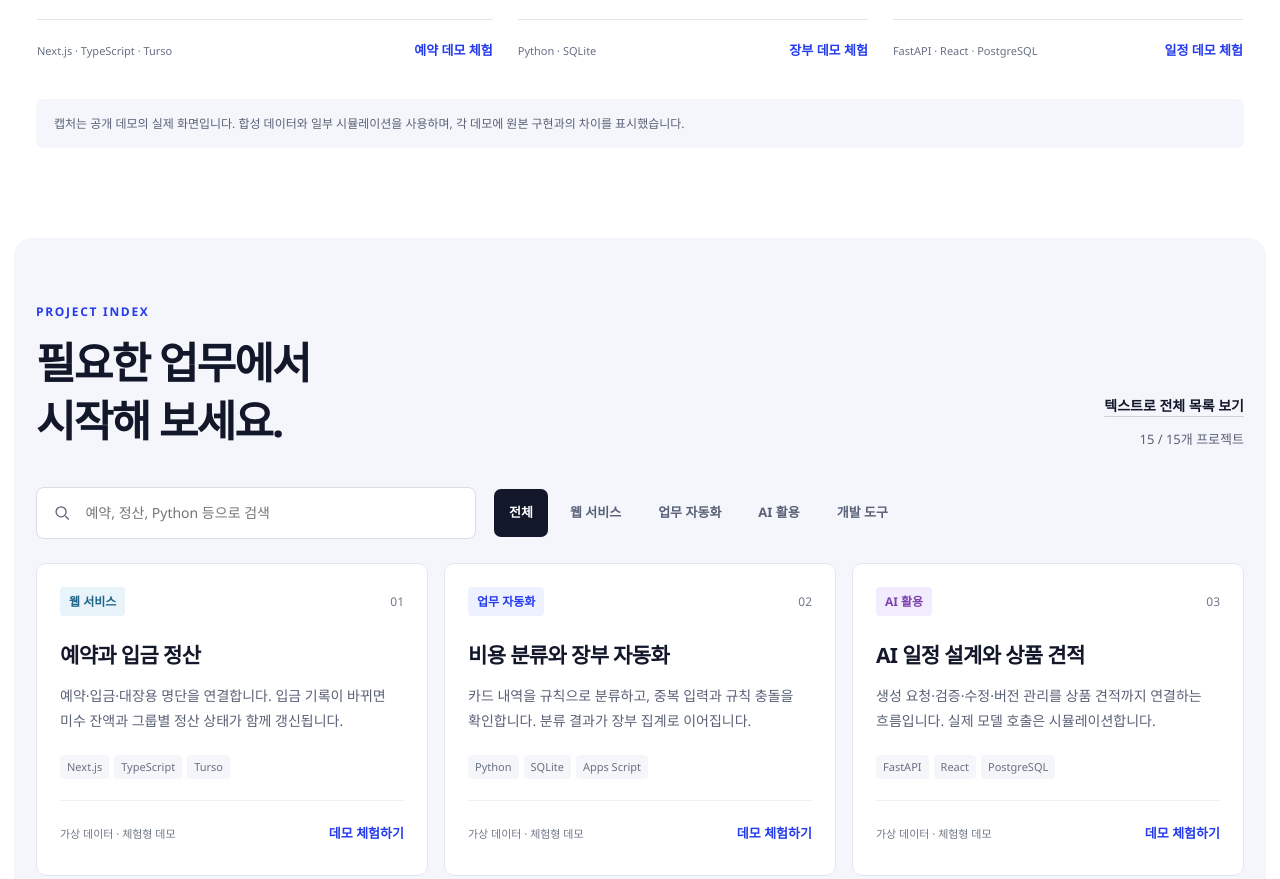
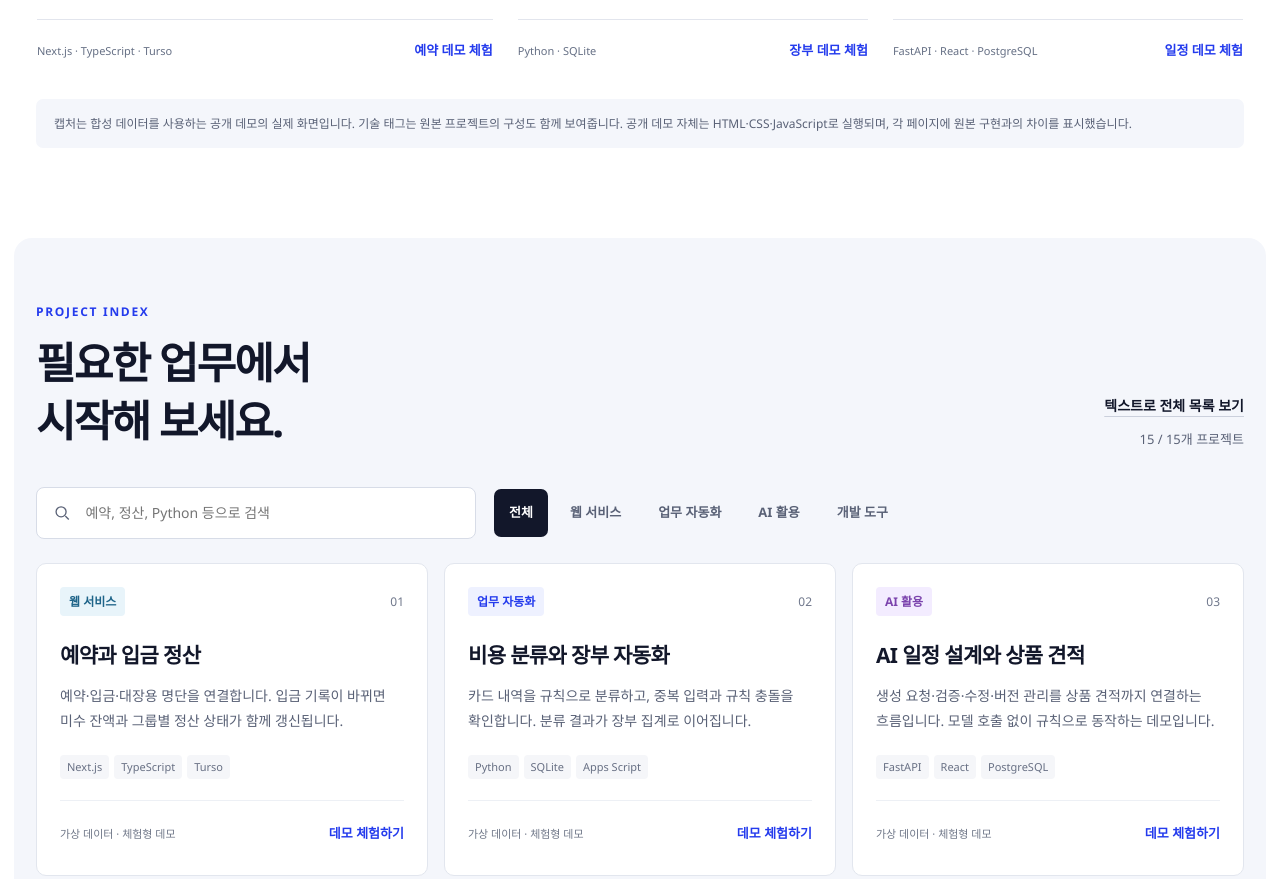
Before and after one commit to 6Soo/6soo.github.io, a plain HTML site: page index.html in a window 1280 px wide. Shown: the part 1725-2604 px from the top of the page. Drawn offline with Linux system fonts and the light colour scheme.

Commit message:
Clarify original technology and simulated model scope

```diff
--- a/assets/app.js
+++ b/assets/app.js
@@ -5,7 +5,7 @@ const styles={'업무 자동화':['#eef1ff','#243bed'],'웹 서비스':['#e8f4fa
 const editorial={
   'booking':['예약과 입금 정산','예약·입금·대장용 명단을 연결합니다. 입금 기록이 바뀌면 미수 잔액과 그룹별 정산 상태가 함께 갱신됩니다.',['Next.js','TypeScript','Turso']],
   'ledger':['비용 분류와 장부 자동화','카드 내역을 규칙으로 분류하고, 중복 입력과 규칙 충돌을 확인합니다. 분류 결과가 장부 집계로 이어집니다.',['Python','SQLite','Apps Script']],
-  'trip-planner':['AI 일정 설계와 상품 견적','생성 요청·검증·수정·버전 관리를 상품 견적까지 연결하는 흐름입니다. 실제 모델 호출은 시뮬레이션합니다.',['FastAPI','React','PostgreSQL']],
+  'trip-planner':['AI 일정 설계와 상품 견적','생성 요청·검증·수정·버전 관리를 상품 견적까지 연결하는 흐름입니다. 모델 호출 없이 규칙으로 동작하는 데모입니다.',['FastAPI','React','PostgreSQL']],
   'bus-seats':['일정 분석과 좌석 배정','붙여넣은 일정 문구를 구조화하고, 차량의 좌석을 배정합니다. 원문 입력과 운영 화면을 한 흐름으로 연결합니다.',['JavaScript','HTML','CSS']],
   'message-workflow':['메신저 업무 지시 처리','비정형 메시지를 업무 항목으로 정리하고 승인 후 라우팅하는 흐름입니다. 실제 메시지를 발송하지 않습니다.',['Python','SQLite','Android']],
   'insurance-workflow':['보험 명단 검증','가입 명단의 입력을 검증하고 민감정보를 가리는 업무 흐름입니다. 보험 가입과 외부 전송은 실행하지 않습니다.',['Python','FastAPI','Playwright']],
--- a/index.html
+++ b/index.html
@@ -60,7 +60,7 @@
           <div class="featured-copy"><p class="feature-kicker">생성 요청 · 검증 · 버전 · 견적</p><h3>AI 초안을,<br>다음 업무로 연결합니다.</h3><p>조건 입력부터 일정 검증·수정·견적까지. 공개 데모는 실제 AI 호출 없이 동작합니다.</p><div class="feature-footer"><span>FastAPI · React · PostgreSQL</span><a href="demos/trip-planner/">일정 데모 체험</a></div></div>
         </article>
       </div>
-      <p class="demo-disclosure">캡처는 공개 데모의 실제 화면입니다. 합성 데이터와 일부 시뮬레이션을 사용하며, 각 데모에 원본 구현과의 차이를 표시했습니다.</p>
+      <p class="demo-disclosure">캡처는 합성 데이터를 사용하는 공개 데모의 실제 화면입니다. 기술 태그는 원본 프로젝트의 구성도 함께 보여줍니다. 공개 데모 자체는 HTML·CSS·JavaScript로 실행되며, 각 페이지에 원본 구현과의 차이를 표시했습니다.</p>
     </section>
     <section class="catalog section" id="projects" aria-labelledby="projects-title">
       <div class="section-top"><div><p class="eyebrow">PROJECT INDEX</p><h2 id="projects-title">필요한 업무에서<br>시작해 보세요.</h2></div><div class="catalog-meta"><a class="text-link" href="projects.html">텍스트로 전체 목록 보기</a><span id="count" class="count" aria-live="polite">목록을 불러오는 중입니다</span></div></div>
```
